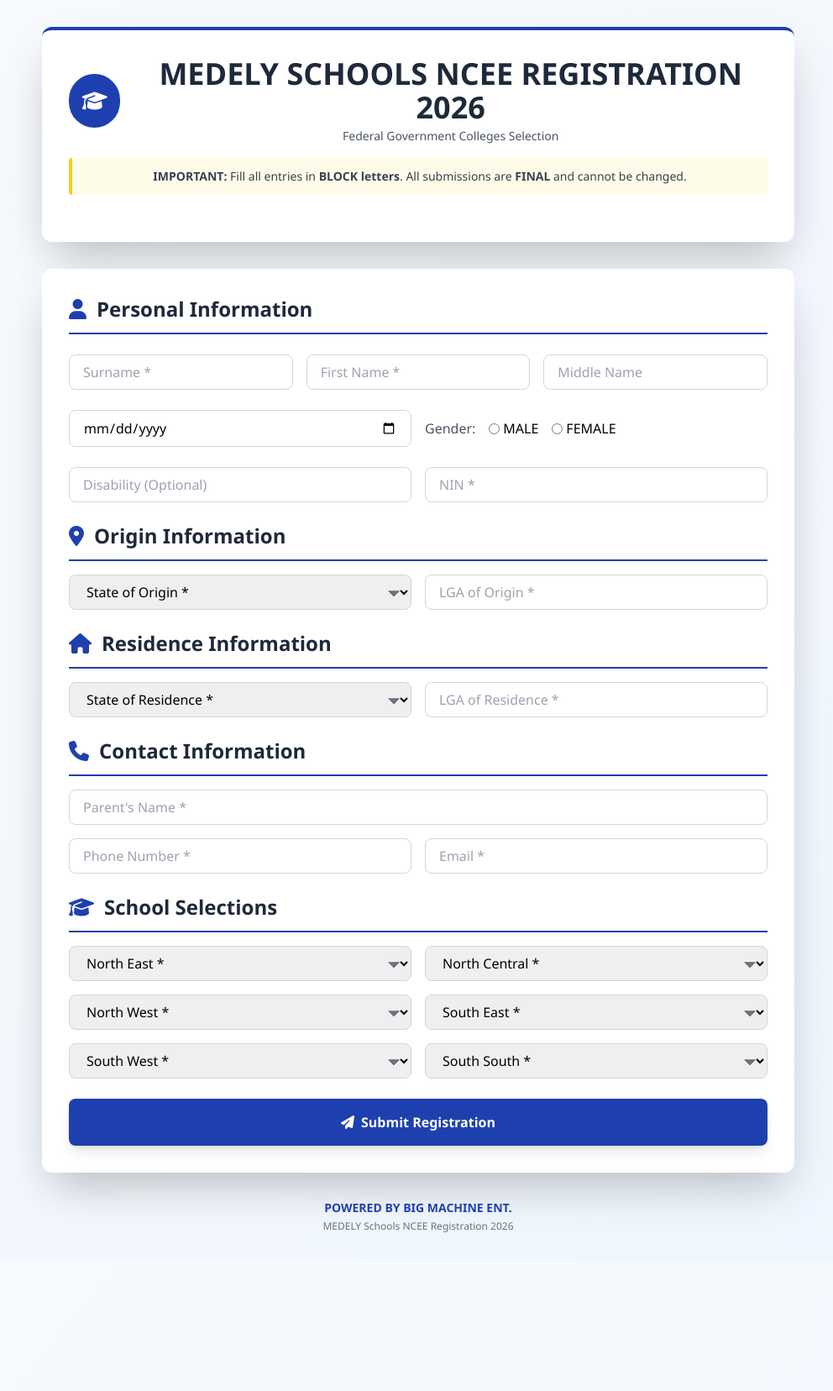
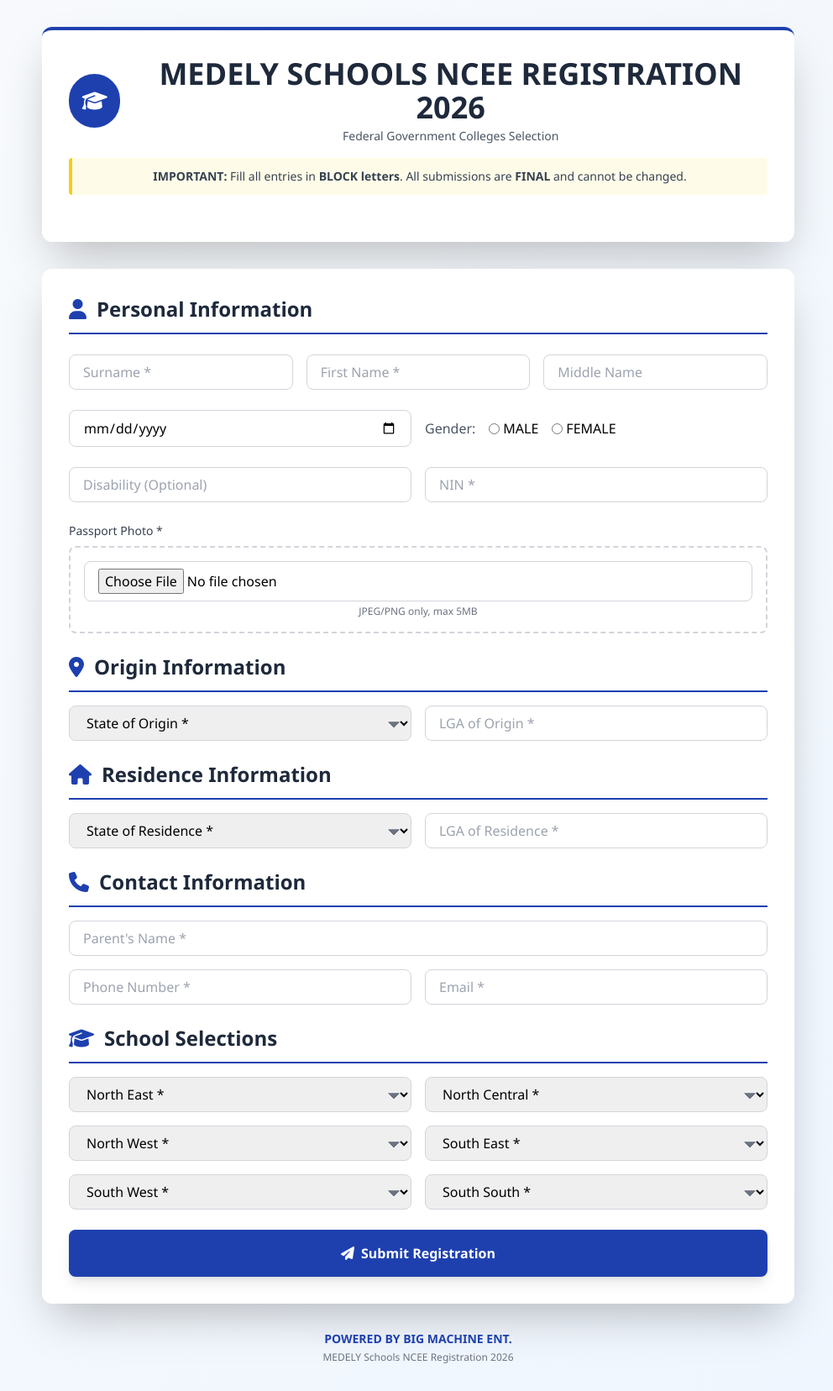
Before and after one commit to itchyguapo/2026-ncee, a Jekyll site: the page built from INDEX.md, in a window 1280 px wide. Shown: the whole page at 84% size, without its empty margins (142-1134 px from the left). Built offline with Jekyll 4.4.1, drawn with Linux system fonts in a browser that asks for light colours; nearby versions of some CDN libraries; before the commit the page ends 1500 px from its top, so only the background shows below that.

Commit message:
Add passport photo upload to form

```diff
--- a/INDEX.md
+++ b/INDEX.md
@@ -23,7 +23,7 @@
             </div>
         </div>
 
-        <form action="https://formspree.io/f/xwvzpqab" method="POST" class="bg-white rounded-xl shadow-2xl p-8 space-y-6" id="registrationForm">
+        <form action="https://formspree.io/f/xwvzpqab" method="POST" class="bg-white rounded-xl shadow-2xl p-8 space-y-6" id="registrationForm" enctype="multipart/form-data">
             <div class="space-y-6">
                 <h2 class="text-2xl font-bold text-dark border-b-2 border-primary pb-3 flex items-center">
                     <i class="fas fa-user mr-3 text-primary"></i>Personal Information
@@ -44,6 +44,13 @@
                 <div class="grid grid-cols-1 md:grid-cols-2 gap-4">
                     <div><input type="text" name="disability" class="w-full px-4 py-2 border border-gray-300 rounded-lg focus:ring-2 focus:ring-primary focus:border-transparent" placeholder="Disability (Optional)"></div>
                     <div><input type="text" name="nin" class="w-full px-4 py-2 border border-gray-300 rounded-lg focus:ring-2 focus:ring-primary focus:border-transparent" placeholder="NIN *" required></div>
+                </div>
+                <div class="space-y-2">
+                    <label class="block text-sm font-medium text-gray-700">Passport Photo *</label>
+                    <div class="border-2 border-dashed border-gray-300 rounded-lg p-4 text-center">
+                        <input type="file" name="passportPhoto" accept="image/jpeg,image/png,image/jpg" required class="w-full px-4 py-2 border border-gray-300 rounded-lg focus:ring-2 focus:ring-primary focus:border-transparent">
+                        <p class="text-xs text-gray-500 mt-1">JPEG/PNG only, max 5MB</p>
+                    </div>
                 </div>
             </div>
 
```
